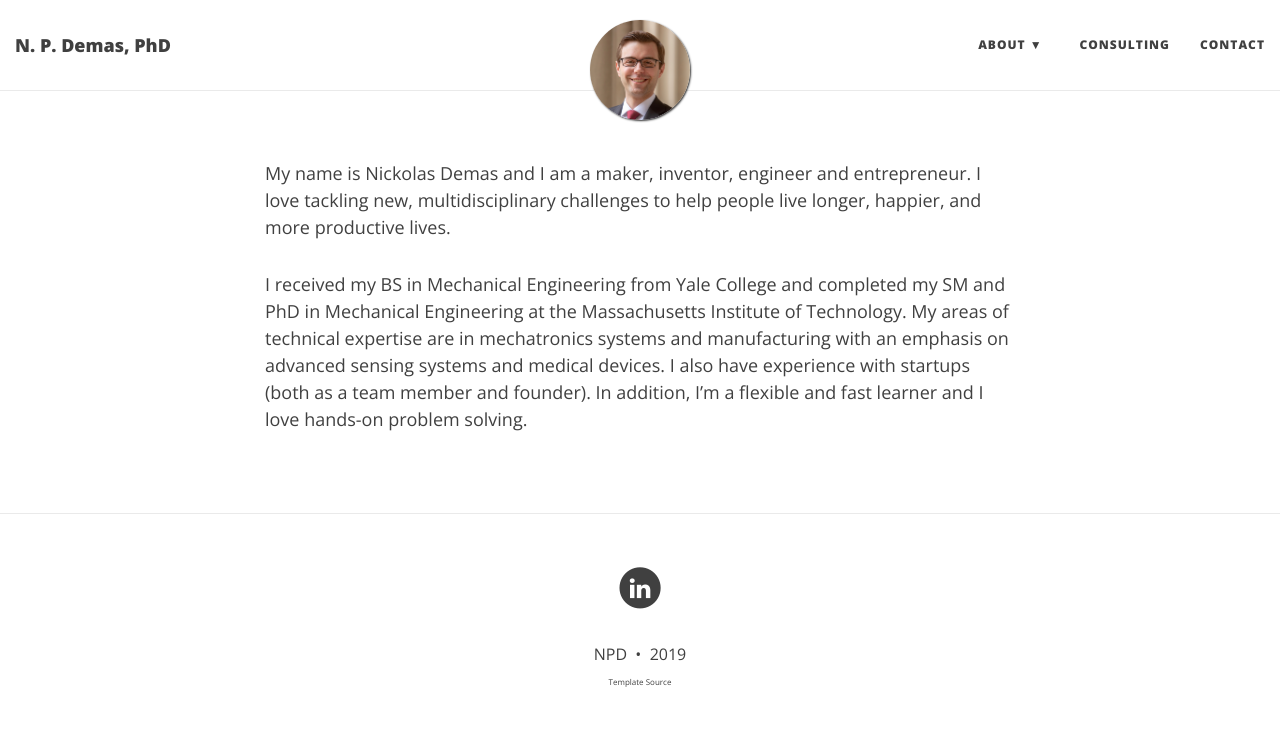
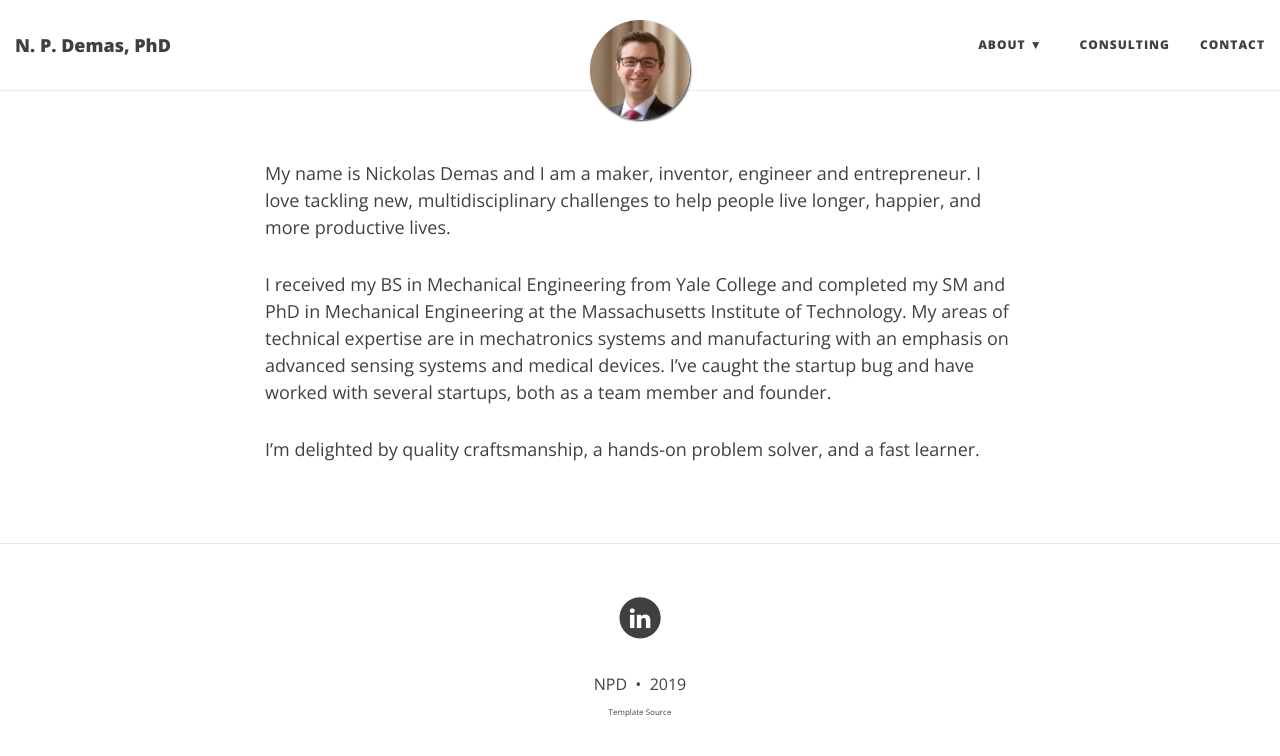
Before and after one commit to npdemas/npdemas.github.io, a Jekyll site: the page built from bio.md, in a window 1280 px wide. Shown: the top 756 px of the page. Built offline with Jekyll 4.4.1, drawn with Linux system fonts in a browser that asks for light colours; nearby versions of some CDN libraries.

Commit message:
Further updates to bio

```diff
--- a/bio.md
+++ b/bio.md
@@ -4,4 +4,6 @@ layout: page
 
 My name is Nickolas Demas and I am a maker, inventor, engineer and entrepreneur. I love tackling new, multidisciplinary challenges to help people live longer, happier, and more productive lives.
 
-I received my BS in Mechanical Engineering from Yale College and completed my SM and PhD in Mechanical Engineering at the Massachusetts Institute of Technology. My areas of technical expertise are in mechatronics systems and manufacturing with an emphasis on advanced sensing systems and medical devices. I also have experience with startups (both as a team member and founder). In addition, I'm a flexible and fast learner and I love hands-on problem solving.
+I received my BS in Mechanical Engineering from Yale College and completed my SM and PhD in Mechanical Engineering at the Massachusetts Institute of Technology. My areas of technical expertise are in mechatronics systems and manufacturing with an emphasis on advanced sensing systems and medical devices. I've caught the startup bug and have worked with several startups, both as a team member and founder.
+
+I'm delighted by quality craftsmanship, a hands-on problem solver, and a fast learner.
```
